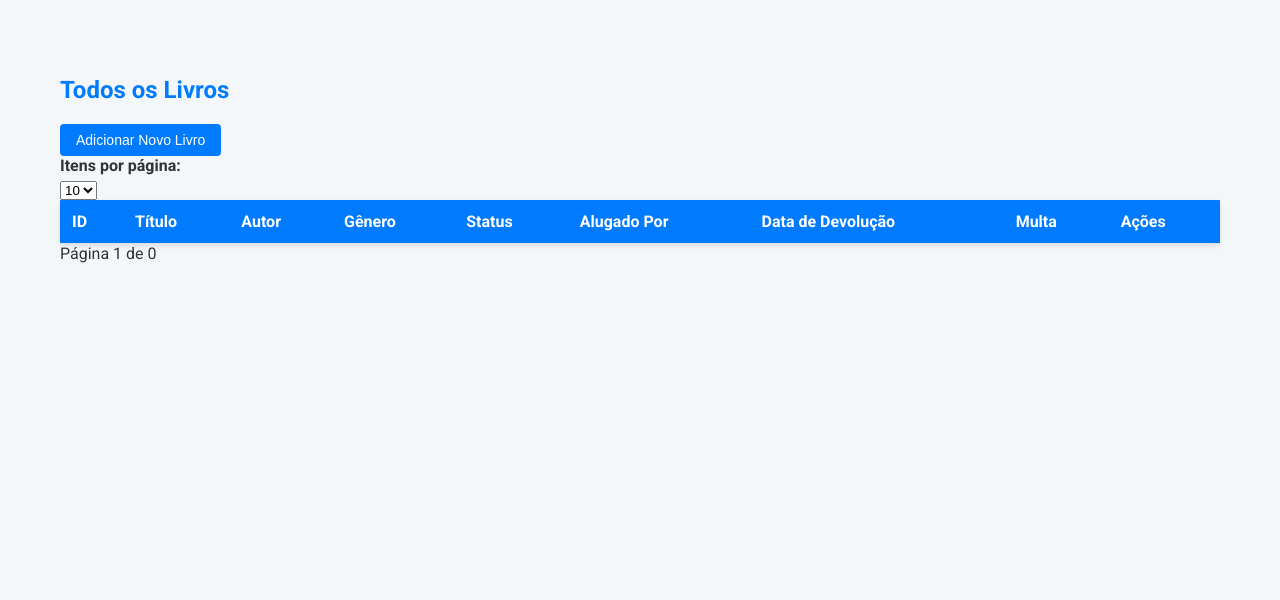
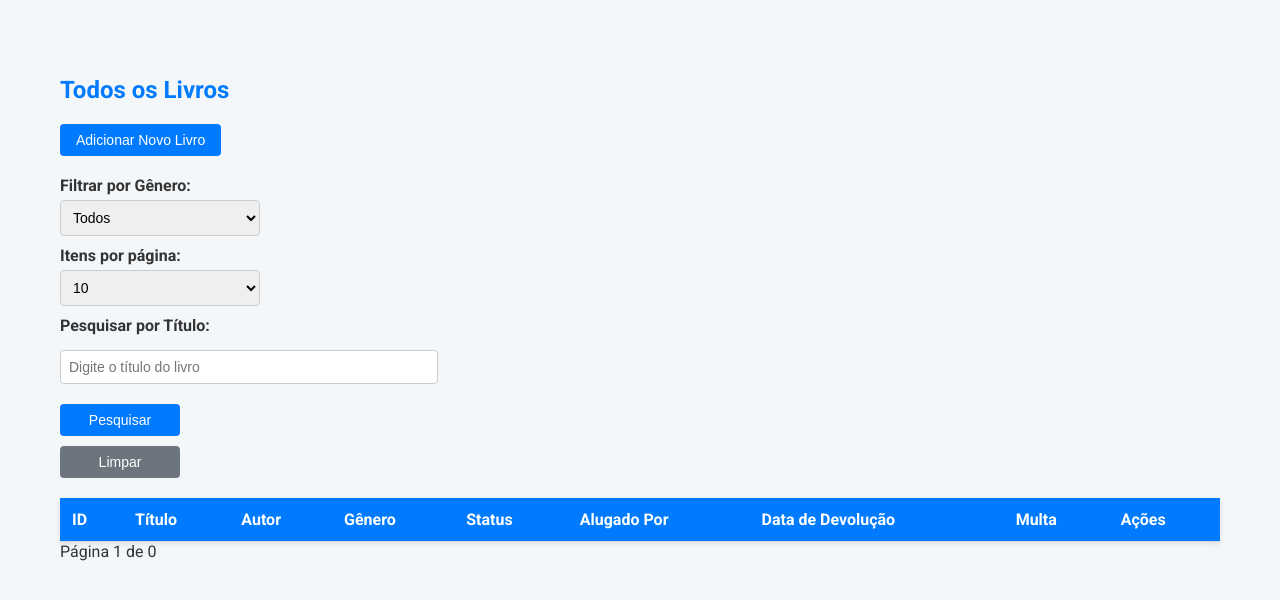
Before and after one commit to MrKvra/Projeto-Impacta, a Flask app: page /view_books in a window 1280 px wide. Shown: the part 79-679 px from the top of the page. Run offline with Flask 3, Linux system fonts and the light colour scheme; lists and menus that the app fills with data are empty.

Commit message:
Update view_books and view_members to stack elements vertically

```diff
--- a/app.py
+++ b/app.py
@@ -6,7 +6,6 @@ from dotenv import load_dotenv
 from sqlalchemy.exc import IntegrityError
 
 load_dotenv()
-
 
 app = Flask(__name__)
 connection_string = "mssql+pyodbc://DESKTOP-TFIS1IE\\SQLEXPRESS/ProjetoImpacta?driver=ODBC+Driver+17+for+SQL+Server&trusted_connection=yes"
@@ -125,7 +124,7 @@ def view_books():
                         title=request.form['title'],
                         author=request.form['author'],
                         isbn=isbn,
-                        genero=request.form['genero']  # New field
+                        genero=request.form['genero']
                     )
                     db.session.add(book)
                     db.session.commit()
@@ -144,7 +143,7 @@ def view_books():
                     book.title = request.form['title']
                     book.author = request.form['author']
                     book.isbn = isbn
-                    book.genero = request.form['genero']  # New field
+                    book.genero = request.form['genero']
                     db.session.commit()
                     flash('Livro editado com sucesso!')
                 except IntegrityError:
@@ -159,14 +158,33 @@ def view_books():
                 db.session.delete(book)
                 db.session.commit()
                 flash('Livro excluído com sucesso! Todos os registros de aluguel associados foram removidos.')
-        return redirect(url_for('view_books', page=request.args.get('page', 1), per_page=request.args.get('per_page', 10)))
+        return redirect(url_for('view_books', page=request.args.get('page', 1), per_page=request.args.get('per_page', 10), genero=request.args.get('genero'), search=request.args.get('search')))
 
     page = request.args.get('page', 1, type=int)
     per_page = request.args.get('per_page', 10, type=int)
     per_page = min(max(per_page, 5), 20)
-    books_paginated = Book.query.order_by(Book.id).paginate(page=page, per_page=per_page, error_out=False)
+    genero = request.args.get('genero')
+    search = request.args.get('search')
+
+    # Base query
+    query = Book.query
+
+    # Apply genre filter
+    if genero and genero != 'all':
+        query = query.filter_by(genero=genero)
+
+    # Apply search filter
+    if search:
+        query = query.filter(Book.title.ilike(f'%{search}%'))
+
+    books_paginated = query.order_by(Book.id).paginate(page=page, per_page=per_page, error_out=False)
+
+    # List of genres for the dropdown
+    genres = ['all', 'Fantasia', 'Ficção Científica', 'Romance', 'Aventura', 'Clássico', 'Mistério', 'Terror', 'Literatura Infantil']
+
     return render_template('view_books.html', books=books_paginated.items, current_date=datetime.utcnow(),
-                           pagination=books_paginated, per_page=per_page)
+                           pagination=books_paginated, per_page=per_page, genres=genres,
+                           selected_genero=genero or 'all', search=search or '')
 
 @app.route('/view_members', methods=['GET', 'POST'])
 def view_members():
@@ -206,15 +224,28 @@ def view_members():
         elif action == 'delete_member':
             member_id = request.form['member_id']
             member = Member.query.get_or_404(member_id)
-            db.session.delete(member)
-            db.session.commit()
-            flash('Membro excluído com sucesso! Todos os registros de aluguel associados foram removidos.')
-        return redirect(url_for('view_members', page=request.args.get('page', 1), per_page=request.args.get('per_page', 10)))
+            has_active_rentals = any(rental.actual_return_date is None for rental in member.rentals)
+            if has_active_rentals:
+                flash('Não é possível excluir um membro com aluguéis em andamento!')
+            else:
+                db.session.delete(member)
+                db.session.commit()
+                flash('Membro excluído com sucesso! Todos os registros de aluguel associados foram removidos.')
+        return redirect(url_for('view_members', page=request.args.get('page', 1), per_page=request.args.get('per_page', 10), search=request.args.get('search')))
 
     page = request.args.get('page', 1, type=int)
     per_page = request.args.get('per_page', 10, type=int)
     per_page = min(max(per_page, 5), 20)
-    members_paginated = Member.query.order_by(Member.id).paginate(page=page, per_page=per_page, error_out=False)
+    search = request.args.get('search')
+
+    # Base query
+    query = Member.query
+
+    # Apply search filter
+    if search:
+        query = query.filter(Member.name.ilike(f'%{search}%'))
+
+    members_paginated = query.order_by(Member.id).paginate(page=page, per_page=per_page, error_out=False)
     members_data = [
         {
             'id': member.id,
@@ -224,7 +255,7 @@ def view_members():
         }
         for member in members_paginated.items
     ]
-    return render_template('view_members.html', members_data=members_data, pagination=members_paginated, per_page=per_page)
+    return render_template('view_members.html', members_data=members_data, pagination=members_paginated, per_page=per_page, search=search or '')
 
 @app.route('/rental_history')
 def rental_history():
--- a/static/styles.css
+++ b/static/styles.css
@@ -46,6 +46,7 @@ table {
     border-collapse: collapse;
     background-color: white;
     box-shadow: 0 2px 5px rgba(0,0,0,0.1);
+    margin-top: 10px; /* 10px gap before table */
 }
 th, td {
     padding: 12px;
@@ -65,7 +66,6 @@ tr:hover {
 td form, td button {
     margin: 0 5px;
 }
-/* Added for column organization */
 .actions {
     display: flex;
     gap: 10px;
@@ -93,6 +93,12 @@ button[type="submit"][formaction*="/delete"] {
 }
 button[type="submit"][formaction*="/delete"]:hover {
     background-color: #c82333;
+}
+.clear-button {
+    background-color: #6c757d;
+}
+.clear-button:hover {
+    background-color: #5a6268;
 }
 
 input[type="text"], input[type="email"], input[type="date"] {
@@ -139,9 +145,8 @@ label {
 .close:hover {
     color: #333;
 }
-/* Added for space above Save */
 .modal-content button {
-    margin-top: 20px; /* Adds space above Salvar */
+    margin-top: 20px;
 }
 
 .flash-message {
@@ -158,18 +163,66 @@ label {
     to { opacity: 1; }
 }
 
+/* Styling for filter and search section */
+.filter-search-container {
+    display: flex;
+    flex-direction: column;
+    gap: 10px;
+    margin: 20px 0;
+}
+
+.filter-search-container div {
+    display: flex;
+    flex-direction: column;
+}
+
+.filter-search-container select {
+    padding: 8px;
+    border: 1px solid #ccc;
+    border-radius: 4px;
+    font-size: 14px;
+    width: 200px;
+}
+
+.filter-search-container input[type="text"] {
+    padding: 8px;
+    border: 1px solid #ccc;
+    border-radius: 4px;
+    font-size: 14px;
+    width: 30vw; /* 30% of viewport width for both books and members */
+    max-width: 360px;
+}
+
+.filter-search-container form {
+    display: flex;
+    flex-direction: column;
+    gap: 10px;
+}
+
+.filter-search-container .button-group {
+    display: flex;
+    flex-direction: column;
+    gap: 10px;
+}
+
+.filter-search-container button {
+    padding: 8px 16px;
+    width: 120px; /* Fixed width for buttons to align with search bar */
+}
+
 @media (max-width: 768px) {
-    .container {
-        padding: 10px;
+    .filter-search-container {
+        flex-direction: column;
+        align-items: flex-start;
     }
-    table, th, td {
-        font-size: 14px;
+    .filter-search-container input[type="text"] {
+        width: 100%;
+        max-width: none;
     }
-    button {
-        padding: 6px 12px;
-        font-size: 12px;
+    .filter-search-container select {
+        width: 100%;
     }
-    input[type="text"], input[type="email"], input[type="date"] {
-        font-size: 12px;
+    .filter-search-container button {
+        width: 100%;
     }
 }
--- a/templates/view_books.html
+++ b/templates/view_books.html
@@ -5,13 +5,42 @@
 
     <button onclick="openAddBookModal()">Adicionar Novo Livro</button>
 
+    <!-- Filter and Search -->
+    <div class="filter-search-container">
+        <!-- Genre Filter -->
+        <div>
+            <label for="genero">Filtrar por Gênero:</label>
+            <select id="genero" onchange="window.location.href='/view_books?page=1&per_page={{ per_page }}&genero=' + this.value + '&search={{ search }}'">
+                {% for genre in genres %}
+                    <option value="{{ genre }}" {% if genre == selected_genero %}selected{% endif %}>
+                        {{ 'Todos' if genre == 'all' else genre }}
+                    </option>
+                {% endfor %}
+            </select>
+        </div>
+        <!-- Items per Page -->
         <div>
             <label for="per_page">Itens por página:</label>
-        <select id="per_page" onchange="window.location.href='/view_books?page=1&per_page=' + this.value">
+            <select id="per_page" onchange="window.location.href='/view_books?page=1&per_page=' + this.value + '&genero={{ selected_genero }}&search={{ search }}'">
                 <option value="5" {% if per_page == 5 %}selected{% endif %}>5</option>
                 <option value="10" {% if per_page == 10 %}selected{% endif %}>10</option>
                 <option value="20" {% if per_page == 20 %}selected{% endif %}>20</option>
             </select>
+        </div>
+        <!-- Search Bar and Buttons -->
+        <div>
+            <form method="GET" action="{{ url_for('view_books') }}">
+                <label for="search">Pesquisar por Título:</label>
+                <div class="button-group">
+                    <input type="text" name="search" id="search" value="{{ search }}" placeholder="Digite o título do livro">
+                    <input type="hidden" name="page" value="1">
+                    <input type="hidden" name="per_page" value="{{ per_page }}">
+                    <input type="hidden" name="genero" value="{{ selected_genero }}">
+                    <button type="submit">Pesquisar</button>
+                    <a href="{{ url_for('view_books', page=1, per_page=per_page) }}"><button type="button" class="clear-button">Limpar</button></a>
+                </div>
+            </form>
+        </div>
     </div>
 
     <table>
@@ -44,7 +73,7 @@
             </td>
             <td class="actions">
                 <button onclick="openEditBookModal('{{ book.id }}', '{{ book.title }}', '{{ book.author }}', '{{ book.isbn }}', '{{ book.genero }}')">Editar</button>
-                <form method="POST" action="{{ url_for('view_books', page=pagination.page, per_page=per_page) }}" style="display:inline;" onsubmit="return confirm('Tem certeza que deseja excluir este livro? Isso também excluirá todo o histórico de aluguel associado ao livro.');">
+                <form method="POST" action="{{ url_for('view_books', page=pagination.page, per_page=per_page, genero=selected_genero, search=search) }}" style="display:inline;" onsubmit="return confirm('Tem certeza que deseja excluir este livro? Isso também excluirá todo o histórico de aluguel associado ao livro.');">
                     <input type="hidden" name="action" value="delete_book">
                     <input type="hidden" name="book_id" value="{{ book.id }}">
                     <button type="submit" {% if book.status == 'rented' %}disabled{% endif %}>Excluir</button>
@@ -69,7 +98,7 @@
         <div class="modal-content">
             <span class="close" onclick="closeAddBookModal()">×</span>
             <h2>Adicionar Novo Livro</h2>
-            <form method="POST" action="{{ url_for('view_books', page=pagination.page, per_page=per_page) }}">
+            <form method="POST" action="{{ url_for('view_books', page=pagination.page, per_page=per_page, genero=selected_genero, search=search) }}">
                 <input type="hidden" name="action" value="add_book">
                 <div>
                     <label>Título:</label>
@@ -106,7 +132,7 @@
         <div class="modal-content">
             <span class="close" onclick="closeEditBookModal()">×</span>
             <h2>Editar Livro</h2>
-            <form method="POST" action="{{ url_for('view_books', page=pagination.page, per_page=per_page) }}">
+            <form method="POST" action="{{ url_for('view_books', page=pagination.page, per_page=per_page, genero=selected_genero, search=search) }}">
                 <input type="hidden" name="action" value="edit_book">
                 <input type="hidden" name="book_id" id="editBookId">
                 <div>
```
Also changed, not shown: other parts of templates/view_books.html (+12 -18 lines), templates/view_members.html (+24 -7 lines). Lines whose indentation alone changed are shown as unchanged.
